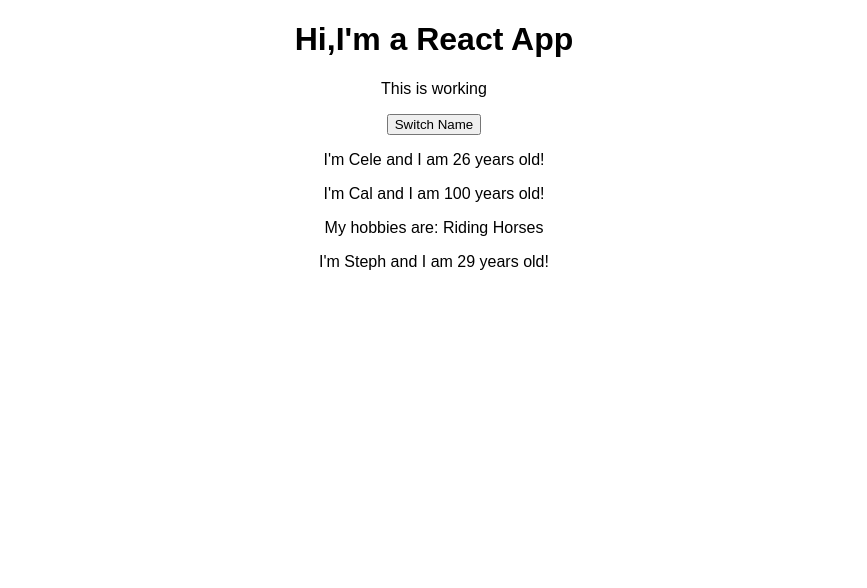
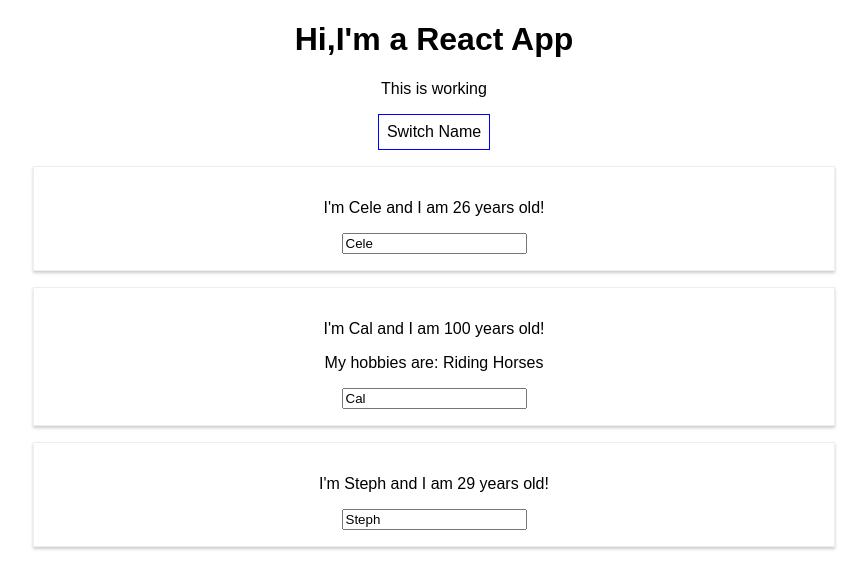
Before and after one commit to morsix/ReactApp-Max, a React (Create React App) app: page / in a window 1280 px wide. Shown: the top 588 px of the page, without its empty margins (206-1073 px from the left). Built offline with nearby package versions, Linux system fonts and the light colour scheme.

Commit message:
before first assignment

```diff
--- a/src/App.js
+++ b/src/App.js
@@ -13,26 +13,53 @@
     otherState: 'my value uuu'
   }
 
-  switchNameHandler = () => {
+  switchNameHandler = (newName) => {
     // DON'T DO THIS this.state.persons[0].name = 'Celestin';
     this.setState({
       persons:[
-        {name: 'Celestin', age: 26},
+        {name: newName, age: 26},
         {name: 'Cal', age:100},
         {name: 'Steph', age: 21}
       ]
     })
   }
 
+  nameChangeHandler = (event) => {
+    this.setState({
+      persons:[
+        {name: 'Celestin', age: 26},
+        {name: event.target.value, age:100},
+        {name: 'Steph', age: 21}
+      ]
+    })
+  }
+
   render() {
+
+    const style = {
+      backgroundColor: 'white',
+      font: 'inherit',
+      border: '1px solid blue',
+      padding: '8px',
+      cursor: 'pointer'
+    };
+
     return (
       <div className="App">
         <h1>Hi,I'm a React App</h1>
         <p>This is working</p>
-        <button onClick={this.switchNameHandler}>Switch Name</button>
-        <Person name={this.state.persons[0].name} age={this.state.persons[0].age} />
-        <Person name={this.state.persons[1].name} age={this.state.persons[1].age}>My hobbies are: Riding Horses</Person>
-        <Person name={this.state.persons[2].name} age={this.state.persons[2].age} />
+        <button style={style} onClick={() => this.switchNameHandler('branza')}>Switch Name</button>
+        <Person
+         name={this.state.persons[0].name}
+         age={this.state.persons[0].age} />
+        <Person
+         name={this.state.persons[1].name}
+         age={this.state.persons[1].age}
+         click={this.switchNameHandler.bind(this, 'Celestin')}
+         changed={this.nameChangeHandler}>My hobbies are: Riding Horses</Person>
+        <Person
+         name={this.state.persons[2].name}
+         age={this.state.persons[2].age} />
       </div>
     );
    // return React.createElement('div', {className: 'App'}, React.createElement('h1', null, 'Ce faci nebunule?'))
--- /dev/null
+++ b/src/Person/Person.css
@@ -0,0 +1,8 @@
+.Person{
+    width: 60%;
+    margin: 16px auto;
+    border: 1px solid #eee;
+    box-shadow: 0 2px 3px #ccc;
+    padding: 16px;
+    text-align: center;
+}
--- a/src/Person/Person.js
+++ b/src/Person/Person.js
@@ -1,10 +1,13 @@
 import React from 'react';
+
+import './Person.css';
 
 const person = (props) => {
     return (
-        <div>
-            <p>I'm {props.name} and I am {props.age} years old!</p>
+        <div className="Person">
+            <p onClick={props.click}> I'm {props.name} and I am {props.age} years old!</p>
             <p>{props.children}</p>
+            <input type="text" onChange={props.changed} value={props.name} />
         </div>
     )
 };
```
